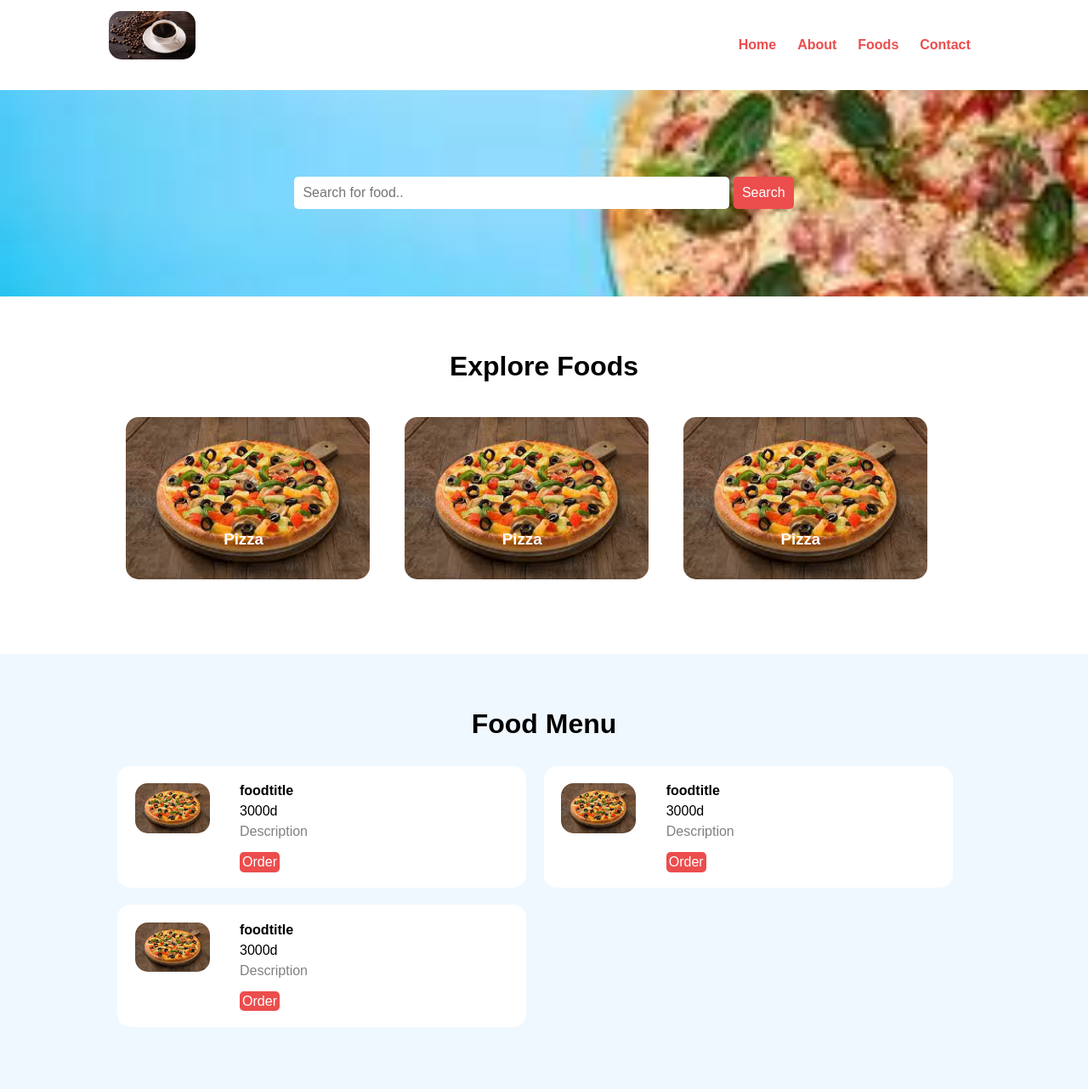
After one commit to ThienPhuoc1002/testphp, a PHP site: page /testphp/ in a window 1280 px wide. The commit adds this page. Shown: the top 1282 px of the page at 85% size. Run offline with PHP 8.4, Linux system fonts and the light colour scheme.

Commit message:
UI for customer

```diff
--- a/admin/login.php
+++ b/admin/login.php
@@ -3,7 +3,7 @@
 <html lang="en">
   <head>
     <meta charset="UTF-8">
-    <link rel="stylesheet" href="../css/style.css">
+    <link rel="stylesheet" href="../css/admin.css">
     <title>Document</title>
   </head>
 
--- a/admin/partials/menu.php
+++ b/admin/partials/menu.php
@@ -9,7 +9,7 @@
     <meta http-equiv="X-UA-Compatible" content="IE=edge">
     <meta name="viewport" content="width=device-width, initial-scale=1.0">
     <title>Document</title>
-    <link rel="stylesheet" href="../css/style.css">
+    <link rel="stylesheet" href="../css/admin.css">
   </head>
 
   <body>
--- a/css/style.css
+++ b/css/style.css
@@ -1,131 +1,226 @@
 *{
-  margin: 0;
-  padding: 0;
+  margin: 0 0;
+  padding: 0 0;
   font-family: Arial, Helvetica, sans-serif;
 }
 
-.wrapper{
-  padding: 1%;
-  width: 80%;
-  margin: 0 auto;
+.container{
+    width: 80%;
+    margin: 0% auto;
+    padding: 1%;
+}
+
+.img-responsive{
+  width: 100%;
+}
+
+.img-responsive{
+  border-radius: 15px;
 }
 
 .text-center{
   text-align: center;
 }
 
-.clearfix{
-  float: none;
-  clear: both;
+.text-right{
+  text-align: right;
 }
 
-.tbl-full{
-  width: 100%;
+.text-white{
+  color: white;
 }
 
-.tbl-30{
-  width: 30%;
+.clearfix{
+  clear: both;
+  float: none;
 }
 
-table tr th{
-  border-bottom: 1px solid black;
-  padding: 1%;
-  text-align: left;
+a{
+  color: rgb(236, 77, 77);
+  text-decoration: none;
 }
 
-table tr td{
-  text-align: left;
+a:hover{
+  color: rgb(240, 51, 51);
+  text-decoration: none;
+}
+
+.btn{
   padding: 1%;
+  border: none;
+  font-size: 1rem;
+  border-radius: 5px;
 }
 
 .btn-primary{
-  background-color: #1e90ff;
+  background-color: rgb(236, 77, 77);
+  color: white;
+  cursor: pointer;
+}
+
+.btn-primary:hover{
+  color: white;
+  background-color: rgb(240, 51, 51);
+}
+
+h2{
+  color: black;
+  font-size: 2rem;
+  margin-bottom: 2%;
+}
+
+h3{
+  font-size: 1,5rem;
+}
+
+.float-container{
+  position: relative;
+}
+
+.float-text{
+  position: absolute;
+  bottom: 40px;
+  left: 40%;
+}
+
+.logo{
+  width: 10%;
+  float: left;
+}
+
+.menu{
+  line-height: 80px;
+}
+
+.menu ul{
+  list-style-type: none;
+}
+
+.menu ul li{
+  display: inline;
   padding: 1%;
-  color: white;
-  text-decoration: none;
   font-weight: bold;
 }
 
-.btn-primary:hover{
-  background-color: #3742fa;
+.food-search{
+  background-image: url(../media/backgroundsearch.jpeg);
+  background-size: cover;
+  background-repeat: no-repeat;
+  background-position: center;
+  padding: 7% 0;
 }
 
-.btn-secondary{
-  background-color: #7bed9f;
+.food-search input[type="search"]{
+  width: 50%;
   padding: 1%;
-  color: black;
-  text-decoration: none;
-  font-weight: bold;
+  font-size: 1rem;
+  border: none;
+  border-radius: 5px;
 }
 
-.btn-secondary:hover{
-  background-color: #2ed573;
+.categories{
+  padding: 4% 0;
 }
 
-.btn-danger{
-  background-color: #ff6b81;
-  padding: 1%;
-  color: black;
-  text-decoration: none;
-  font-weight: bold;
+.box-3{
+  width: 28%;
+  float: left;
+  margin: 2%;
+}
+.food-menu{
+  background-color: aliceblue;
+  padding: 4% 0;
 }
 
-.btn-danger:hover{
-  background-color: #ff4757;
-}
-
-.success{
-  color: #2ed573;
-}
-
-.error{
-  color: #ff4757;
-}
-
-/*menu*/
-.menu{
-  border-bottom: 1px solid gray;
-}
-.menu ul{
-  list-style-type: none;
-}
-.menu ul li{
-  display: inline;
-  padding: 1%;
-}
-.menu ul li a{
-  text-decoration: none;
-  font-weight: bold;
-  color: orange;
-}
-.menu ul li a:hover{
-  color: red;
-}
-
-/*main-content*/
-.main-content{
-  margin: 3% 0;
-  background-color: aliceblue;
-}
-
-.col-4{
-  width: 17%;
-  background-color: white;
+.food-menu-box{
+  width: 43%;
   margin: 1%;
   padding: 2%;
   float: left;
+  background-color: white;
+  border-radius: 15px;
 }
 
-/*footer*/
-.footer{
-  background-color: rgb(221, 85, 17);
-  color: white;
+.food-menu-img{
+  width: 20%;
+  float: left;
 }
 
-/*login*/
-.login{
-  border: 1px solid black;
-  width: 30%;
-  margin: 5% auto;
-  padding: 10px;
+.food-menu-desc{
+  width: 70%;
+  float: left;
+  margin-left: 8%;
 }
+
+.food-price{
+  font-size: 1,2rem;
+  margin: 2% 0;
+}
+
+.food-detail{
+  font-size: 1rem;
+  color: grey;
+}
+
+.social ul{
+  list-style-type: none;
+}
+
+.social ul li{
+  display: inline;
+  padding:  1%;
+}
+
+@media only screen and (max-width:768px){
+  .logo{
+    width: 80%;
+    float: none;
+    margin: 1px auto;
+  }
+
+  .menu ul{
+    text-align: center;
+  }
+
+  .food-search{
+    padding: 10%;
+  }
+
+  .food-search input[type="search"]{
+    width: 90%;
+    padding: 2%;
+    margin-bottom: 3%;
+  }
+
+  .btn{
+    width: 91%;
+    padding: 2%;
+  }
+
+  .categories{
+    padding: 20% 0;
+  }
+
+  h2{
+    margin-bottom: 10%;
+  }
+
+  .box-3{
+    width: 90%;
+    margin: 4% auto;
+  }
+
+  .food-menu{
+    padding: 20% 0;
+  }
+
+  .food-menu-box{
+    width: 90%;
+    padding: 5%;
+    margin-bottom: 5%;
+  }
+
+  .social{
+    padding: 5% 0;
+  }
+}
--- /dev/null
+++ b/index.php
@@ -0,0 +1,146 @@
+<!DOCTYPE html>
+<html lang="en">
+<head>
+  <meta charset="UTF-8">
+  <meta http-equiv="X-UA-Compatible" content="IE=edge">
+  <meta name="viewport" content="width=device-width, initial-scale=1.0">
+  <title>Document</title>
+  <link rel="stylesheet" href="./css/style.css">
+</head>
+<body>
+  <section class="narbar">
+      <div class="container">
+        <div class="logo">
+          <img src="media/coffee1.jpeg" alt="" class="img-responsive">
+        </div>
+
+        <div class="menu text-right">
+          <ul>
+            <li>
+              <a href="">Home</a>
+            </li>
+            <li>
+              <a href="">About</a>
+            </li>
+            <li>
+              <a href="">Foods</a>
+            </li>
+            <li>
+              <a href="">Contact</a>
+            </li>
+          </ul>
+        </div>
+
+        <div class="clearfix"></div>
+      </div>
+  </section>
+
+  <section class="food-search text-center">
+      <div class="container">
+        <form action="">
+          <input type="search" name="search" placeholder="Search for food..">
+          <input type="submit" name="submit" value="Search" class="btn btn-primary">
+        </form>
+      </div>
+  </section>
+
+  <section class="categories">
+      <div class="container">
+        <h2 class="text-center">Explore Foods</h2>
+
+        <div class="box-3 float-container">
+          <img src="./media/pizza.jpeg" alt="" class="img-responsive img-curve">
+
+          <h3 class="float-text text-white">Pizza</h3>
+        </div>
+
+        <div class="box-3 float-container">
+          <img src="./media/pizza.jpeg" alt="" class="img-responsive img-curve">
+
+          <h3 class="float-text text-white">Pizza</h3>
+        </div>
+
+        <div class="box-3 float-container">
+          <img src="./media/pizza.jpeg" alt="" class="img-responsive img-curve">
+
+          <h3 class="float-text text-white">Pizza</h3>
+        </div>
+
+        <div class="clearfix"></div>
+      </div>
+  </section>
+
+  <section class="food-menu">
+      <div class="container">
+        <h2 class="text-center">Food Menu</h2>
+
+        <div class="food-menu-box">
+          <div class="food-menu-img">
+            <img src="./media/pizza.jpeg" alt="" class="img-responsive img-curve">
+          </div>
+
+          <div class="food-menu-desc">
+            <h4>foodtitle</h4>
+            <p class="food-price">3000d</p>
+            <p class="food-detail">Description</p>
+            <br>
+            <a href="" class="btn btn-primary">Order</a>
+          </div>
+        </div>
+
+        <div class="food-menu-box">
+          <div class="food-menu-img">
+            <img src="./media/pizza.jpeg" alt="" class="img-responsive img-curve">
+          </div>
+
+          <div class="food-menu-desc">
+            <h4>foodtitle</h4>
+            <p class="food-price">3000d</p>
+            <p class="food-detail">Description</p>
+            <br>
+            <a href="" class="btn btn-primary">Order</a>
+          </div>
+        </div>
+
+        <div class="food-menu-box">
+          <div class="food-menu-img">
+            <img src="./media/pizza.jpeg" alt="" class="img-responsive img-curve">
+          </div>
+
+          <div class="food-menu-desc">
+            <h4>foodtitle</h4>
+            <p class="food-price">3000d</p>
+            <p class="food-detail">Description</p>
+            <br>
+            <a href="" class="btn btn-primary">Order</a>
+          </div>
+        </div>
+
+        <div class="clearfix"></div>
+      </div>
+  </section>
+
+  <section class="social">
+      <div class="container text-center">
+        <ul>
+          <li>
+            <a href=""><img src="https://img.icons8.com/fluency/48/000000/facebook-new.png"/></a>
+          </li>
+          <li>
+            <a href=""><img src="https://img.icons8.com/fluency/48/000000/instagram-new.png"/></a>
+          </li>
+          <li>
+            <a href=""><img src="https://img.icons8.com/color/48/000000/twitter--v1.png"/></a>
+          </li>
+        </ul>
+      </div>
+  </section>
+
+  <section class="footer">
+      <div class="container text-center">
+        2022 All right reserved, Some Restaurant. Developer By <a href="">Phuoc</a>
+      </div>
+  </section>
+
+</body>
+</html>
```
Also changed, not shown: css/admin.css (+131 -0 lines), media/backgroundsearch.jpeg (added).
